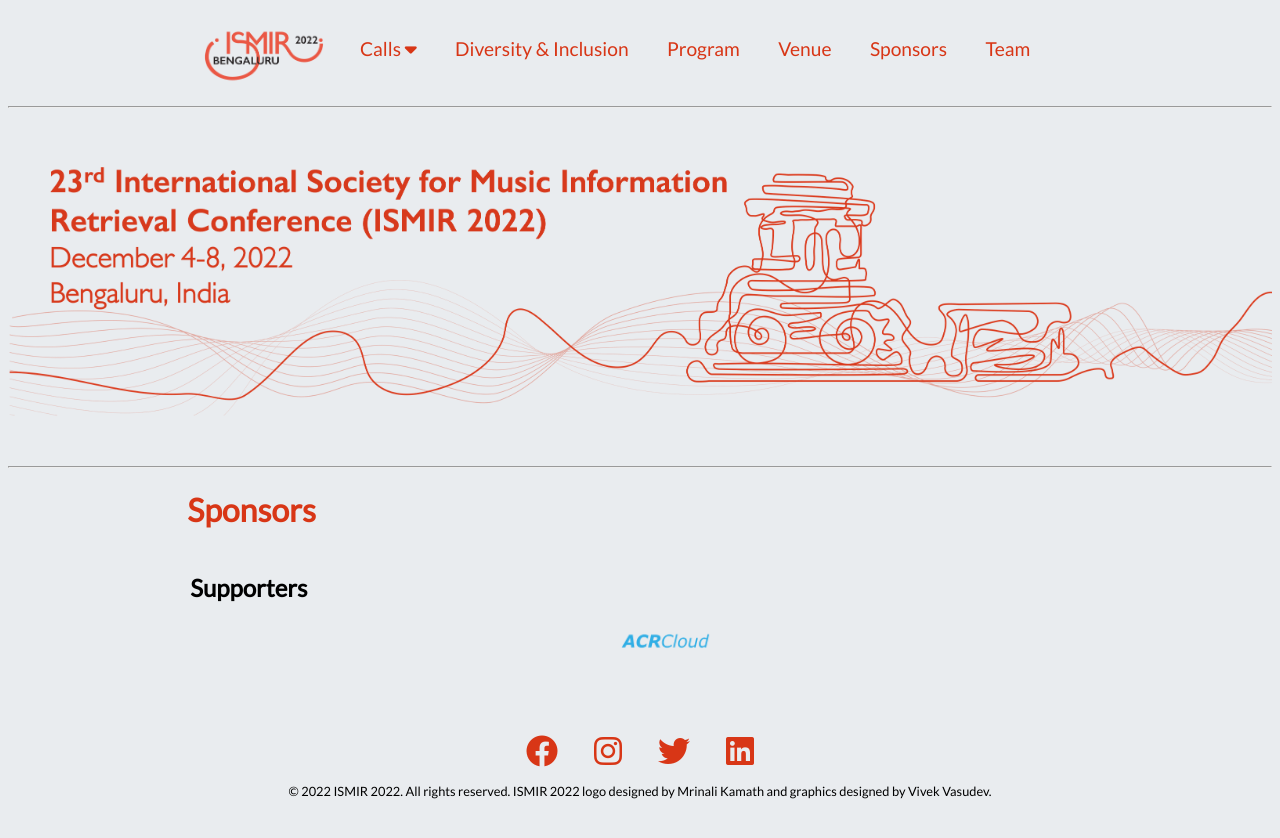
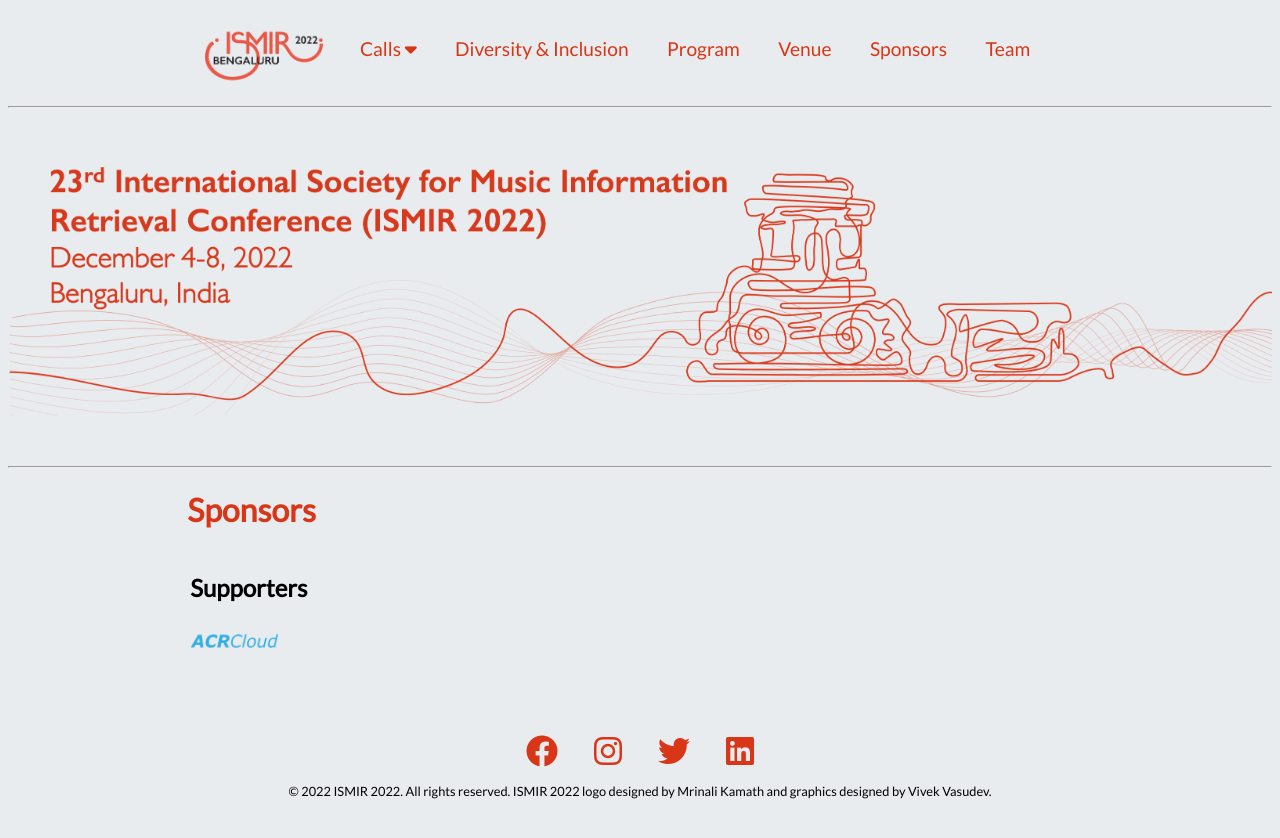
Before and after one commit to ismir2022/ismir2022.github.io, a Jekyll site: the page built from sponsors.md, in a window 1280 px wide. Shown: the top 838 px of the page. Built offline with Jekyll 4.4.1, drawn with Linux system fonts in a browser that asks for light colours; nearby versions of some CDN libraries.

Commit message:
left aligning logos

```diff
--- a/sponsors.md
+++ b/sponsors.md
@@ -10,9 +10,9 @@ title: International Society for Music Information Retrieval
         </td>
     </tr>
     <tr>
-            <td class="mugol">
-                <a href="https://www.acrcloud.com/" target="_blank"><img src="/assets/sponsors/ACRCloud-logo.png" alt="Avatar" class="supporter-wrapper"></a>
-            </td>
-        </tr>
+        <td class="huidas">
+            <a href="https://www.acrcloud.com/" target="_blank"><img src="/assets/sponsors/ACRCloud-logo.png" alt="Avatar" class="supporter-wrapper"></a>
+        </td>
+    </tr>
 </table>
 <br><br>
```
